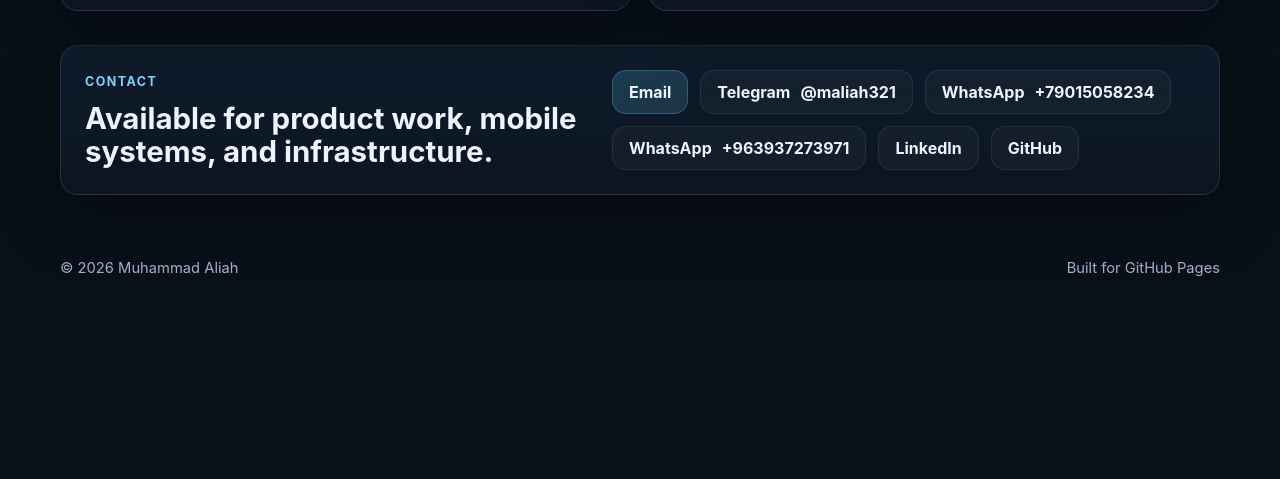
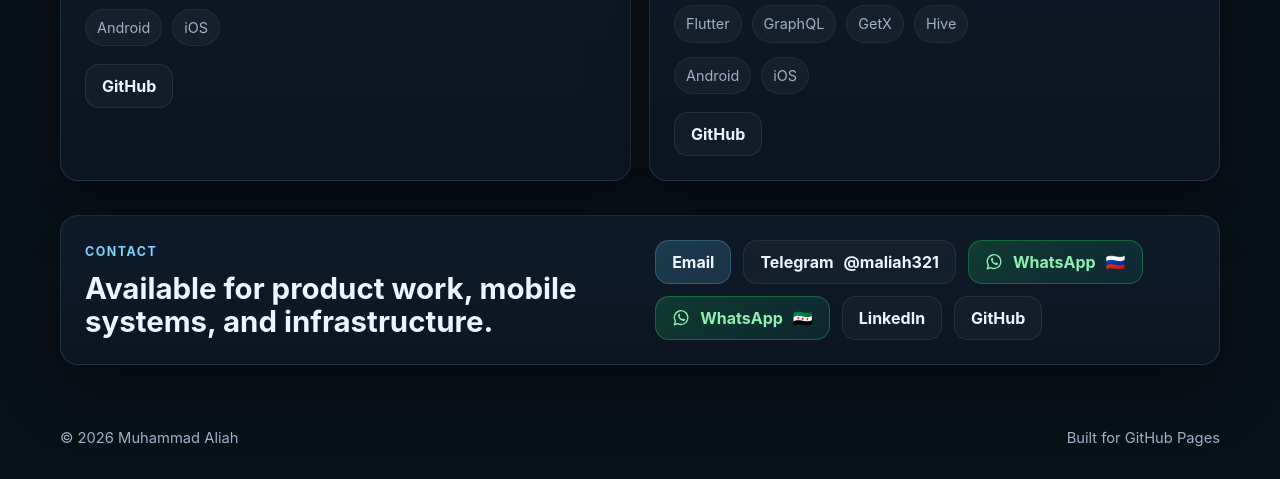
Before and after one commit to muhammadmajd/muhammadmajd.github.io, a plain HTML site: page index.html in a window 1280 px wide. Shown: the part 4928-5407 px from the top of the page. Before the commit the page ends 5237 px from the top, so only its background shows below. Drawn offline with Linux system fonts and the light colour scheme.

Commit message:
Style WhatsApp links and add Schooms screenshot

```diff
--- a/index.html
+++ b/index.html
@@ -436,6 +436,10 @@
               staff review and process intake from one place.
             </p>
 
+            <div class="project-gallery" aria-label="Schooms school management platform screenshot">
+              <img src="./assets/Schooms/school.jpeg" alt="Schooms school management platform" loading="lazy" />
+            </div>
+
 
             <div class="tag-row">
               <span>Web</span>
@@ -651,8 +655,8 @@
           <div class="contact-links">
             <a class="btn btn-primary" href="mailto:eng.muhammadaliah@gmail.com"><span data-i18n="contact.email">Email</span></a>
             <a class="btn btn-secondary" href="https://t.me/maliah321" target="_blank" rel="noreferrer">Telegram <bdi dir="ltr">@maliah321</bdi></a>
-            <a class="btn btn-secondary" href="https://wa.me/79015058234" target="_blank" rel="noreferrer">WhatsApp <bdi dir="ltr">+79015058234</bdi></a>
-            <a class="btn btn-secondary" href="https://wa.me/963937273971" target="_blank" rel="noreferrer">WhatsApp <bdi dir="ltr">+963937273971</bdi></a>
+            <a class="btn btn-whatsapp" href="https://wa.me/79015058234" target="_blank" rel="noreferrer" aria-label="WhatsApp — Russia"><span class="icon" aria-hidden="true"><svg viewBox="0 0 24 24" fill="none"><path d="M21 11.5a9 9 0 0 1-13.4 7.9L3 21l1.6-4.6A9 9 0 1 1 21 11.5Z" stroke="currentColor" stroke-width="1.8" stroke-linejoin="round"/><path d="M8 7.5c0 4.7 3.8 8.5 8.5 8.5l1-2.5-3-1-1 1a7 7 0 0 1-3.5-3.5l1-1-1-3-2 1.5Z" fill="currentColor"/></svg></span><span>WhatsApp</span><span aria-hidden="true">🇷🇺</span></a>
+            <a class="btn btn-whatsapp" href="https://wa.me/963937273971" target="_blank" rel="noreferrer" aria-label="WhatsApp — Syria"><span class="icon" aria-hidden="true"><svg viewBox="0 0 24 24" fill="none"><path d="M21 11.5a9 9 0 0 1-13.4 7.9L3 21l1.6-4.6A9 9 0 1 1 21 11.5Z" stroke="currentColor" stroke-width="1.8" stroke-linejoin="round"/><path d="M8 7.5c0 4.7 3.8 8.5 8.5 8.5l1-2.5-3-1-1 1a7 7 0 0 1-3.5-3.5l1-1-1-3-2 1.5Z" fill="currentColor"/></svg></span><span>WhatsApp</span><span aria-hidden="true">🇸🇾</span></a>
             <a class="btn btn-secondary" href="https://www.linkedin.com/in/muhammad-aliah-b62bb6197" target="_blank" rel="noreferrer">LinkedIn</a>
             <a class="btn btn-secondary" href="https://github.com/muhammadmajd" target="_blank" rel="noreferrer">GitHub</a>
           </div>
--- a/styles.css
+++ b/styles.css
@@ -523,3 +523,16 @@ h1 {
     flex-direction: column;
   }
 }
+
+.btn-whatsapp {
+  background: linear-gradient(135deg, rgba(37, 211, 102, 0.18), rgba(18, 140, 126, 0.14));
+  border-color: rgba(37, 211, 102, 0.35);
+  color: #8ef0b3;
+  transition: background 160ms ease, border-color 160ms ease;
+}
+
+.btn-whatsapp:hover,
+.btn-whatsapp:focus-visible {
+  background: rgba(37, 211, 102, 0.25);
+  border-color: #25d366;
+}
```
